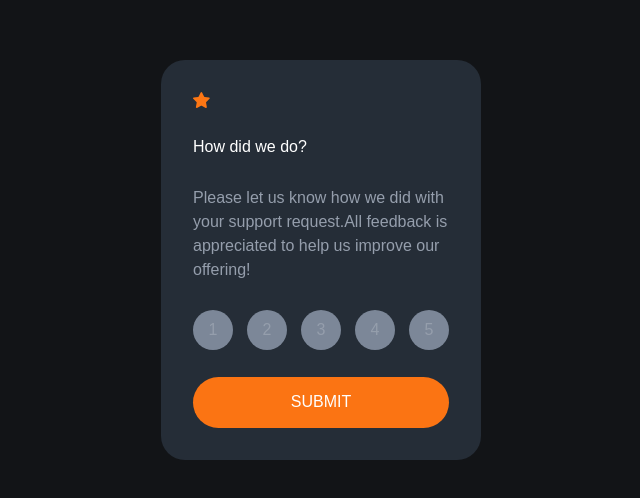
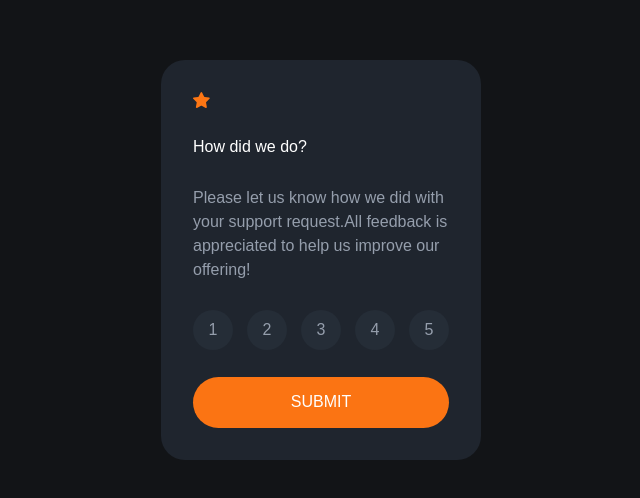
Before and after one commit to tcmak217/interactive-rating-component, a React (Create React App) app: page / in a window 1280 px wide. Shown: the part 140-638 px from the top of the page, without its empty margins (319-959 px from the left). Built offline with nearby package versions, Linux system fonts and the light colour scheme.

Commit message:
fix: fix card background color

```diff
--- a/src/components/RatingCard/RatingCard.tsx
+++ b/src/components/RatingCard/RatingCard.tsx
@@ -3,7 +3,7 @@ import startIcon from "../../images/icon-star.svg"
 
 function RatingCard() {
   return (
-    <div className="bg-dark-blue w-[320px] h-[400px] rounded-3xl">
+    <div className="bg-[hsl(215,20%,15%)] w-[320px] h-[400px] rounded-3xl">
       <div className="w-full h-full flex flex-col p-8">
         <div className="grow">
           <img src={startIcon} alt="star icon" />
@@ -14,19 +14,19 @@ function RatingCard() {
           help us improve our offering!
         </div>
         <div className="flex flex-row grow justify-between">
-          <button className="w-10 h-10 text-light-grey bg-medium-grey active:bg-orange active:text-white rounded-full">
+          <button className="w-10 h-10 text-light-grey bg-dark-blue active:bg-orange active:text-white rounded-full">
             1
           </button>
-          <button className="w-10 h-10 text-light-grey bg-medium-grey active:bg-orange active:text-white rounded-full">
+          <button className="w-10 h-10 text-light-grey bg-dark-blue active:bg-orange active:text-white rounded-full">
             2
           </button>
-          <button className="w-10 h-10 text-light-grey bg-medium-grey active:bg-orange active:text-white rounded-full">
+          <button className="w-10 h-10 text-light-grey bg-dark-blue active:bg-orange active:text-white rounded-full">
             3
           </button>
-          <button className="w-10 h-10 text-light-grey bg-medium-grey active:bg-orange active:text-white rounded-full">
+          <button className="w-10 h-10 text-light-grey bg-dark-blue active:bg-orange active:text-white rounded-full">
             4
           </button>
-          <button className="w-10 h-10 text-light-grey bg-medium-grey active:bg-orange active:text-white rounded-full">
+          <button className="w-10 h-10 text-light-grey bg-dark-blue active:bg-orange active:text-white rounded-full">
             5
           </button>
         </div>
```
